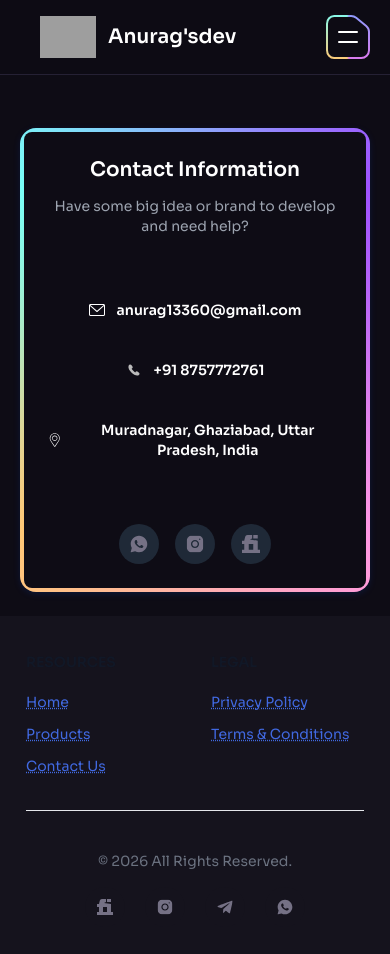
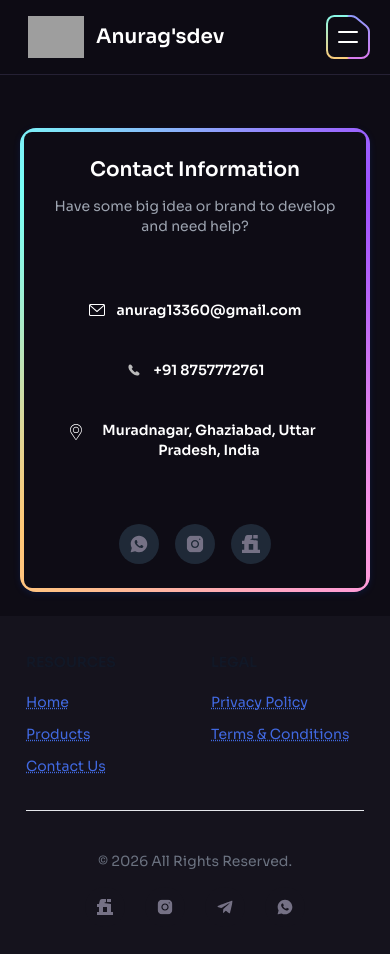
Before and after one commit to Abhinav335pathak/Portfolio_Anurag, a React (Vite) app: page /contactUs in a window 390 px wide. Shown: the top 954 px of the page. Built offline with nearby package versions, Linux system fonts and the light colour scheme; grey boxes are pictures that could not be loaded.

Commit message:
totally complete

```diff
--- a/src/components/ContactUsPage.jsx
+++ b/src/components/ContactUsPage.jsx
@@ -299,8 +299,11 @@ ${message}
                     <strong>+91 {phone_number}</strong>
                   </a>
                 </li>
-                <li className="flex items-center max-lg:justify-center">
-                  <LocationIcon />
+                {/* <li className="flex items-center px-5 -mt-4 max-lg:justify-center"> */}
+                <li className="flex items-center px-5 -mt-4 max-lg:justify-center">
+                 <div className="-mt-4">
+    <LocationIcon />
+  </div>
                   <strong className="text-white text-sm ml-3">{address}</strong>
                 </li>
               </ul>
--- a/src/components/Header.jsx
+++ b/src/components/Header.jsx
@@ -43,7 +43,7 @@ const Header = () => {
           </a>
           <span className="text-white ml-3 font-semibold text-xl lg:text-2xl xl:text-3xl">{websiteName}</span>
         </div> */}
-        <div className="flex items-center px-5 lg:px-7.5 xl:px-10 max-lg:py-2">
+        <div className="flex items-center px-2 lg:px-7.5 xl:px-10 max-lg:py-2">
 
   <div className="flex items-center gap-3">
 
```
